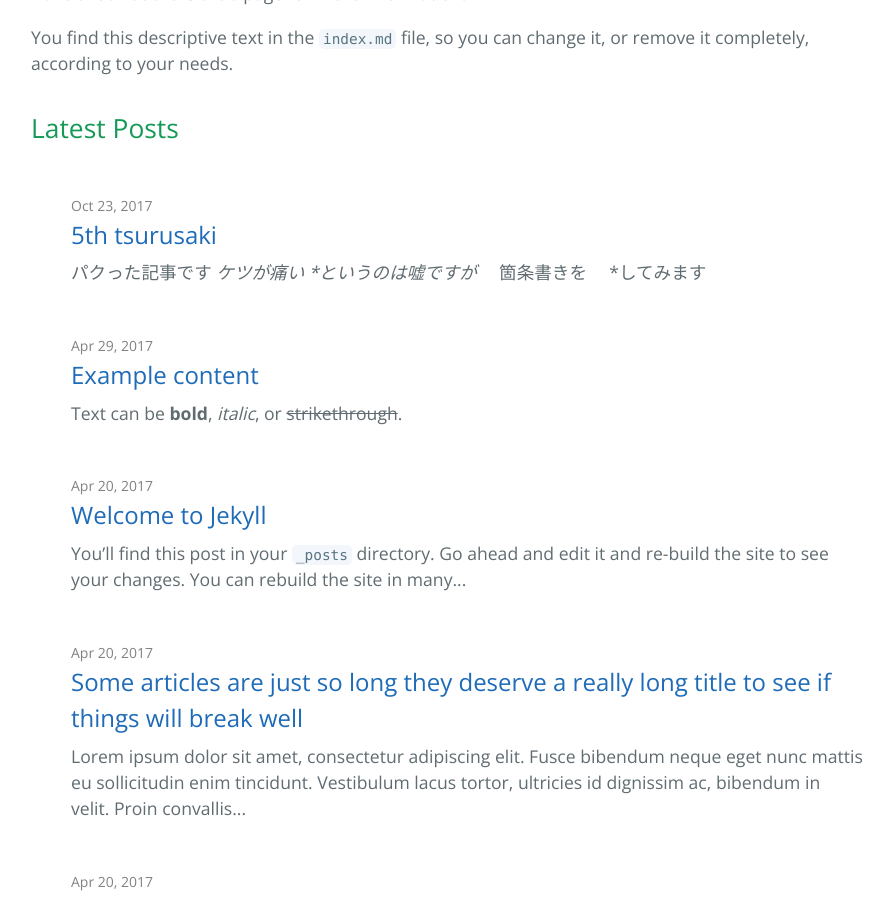
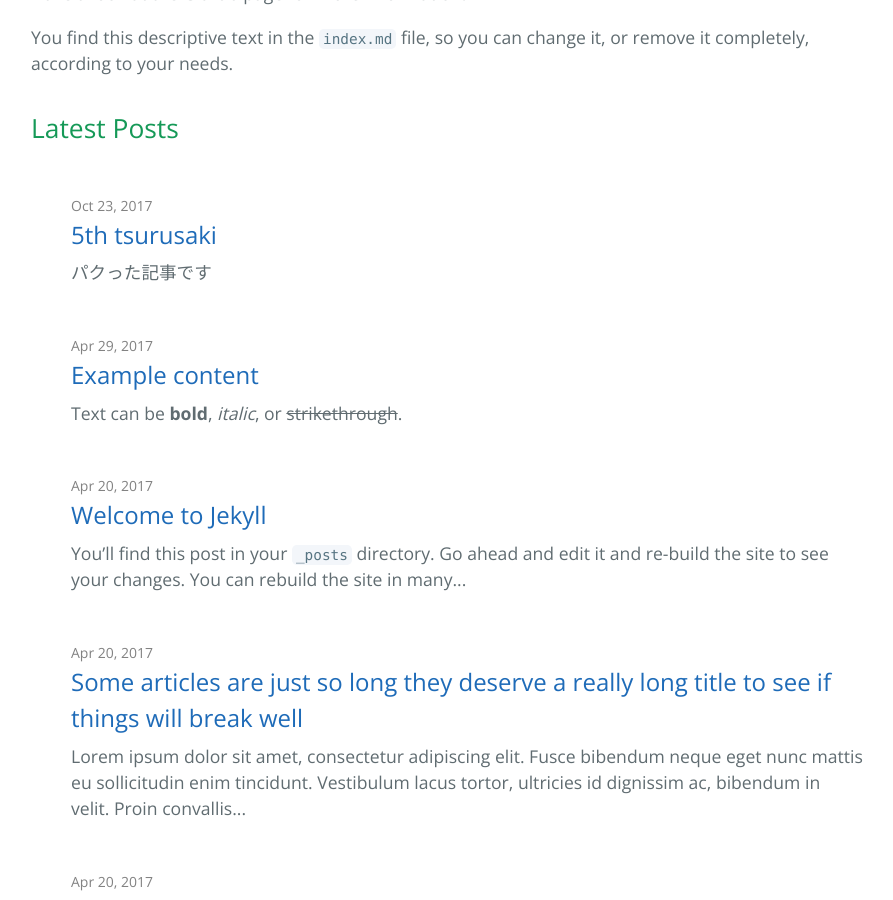
Before and after one commit to AirpChinpam/web2-5, a Jekyll site: the page built from index.md, in a window 1280 px wide and 900 px high, scrolled down 674 px. Shown: the whole window, without its empty margins (193-1086 px from the left). Built offline with Jekyll 4.4.1, drawn with Linux system fonts in a browser that asks for light colours.

Commit message:
Update 2017-10-23-5th-tsurusaki.md

```diff
--- a/_posts/2017-10-23-5th-tsurusaki.md
+++ b/_posts/2017-10-23-5th-tsurusaki.md
@@ -3,7 +3,3 @@ layout: post
 title: "5th tsurusaki"
 ---
 パクった記事です
-*ケツが痛い
-*というのは嘘ですが
-　*箇条書きを
- 　*してみます
```
